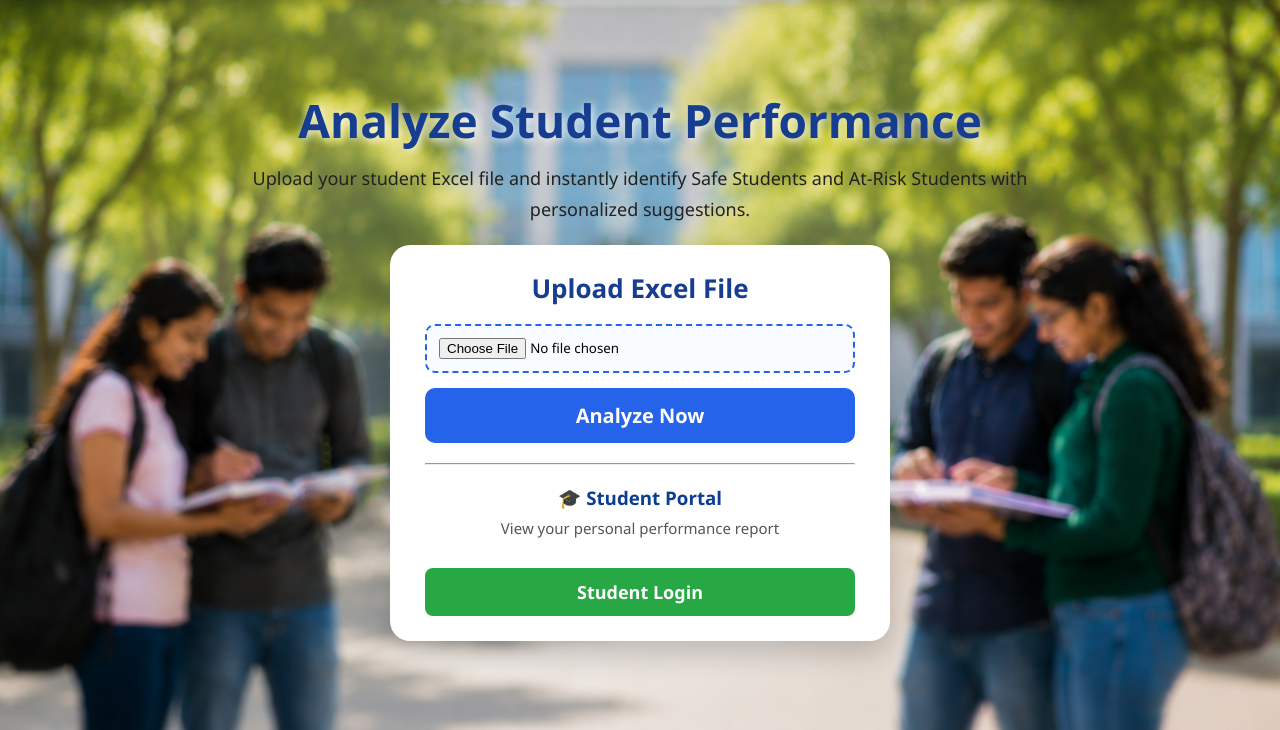
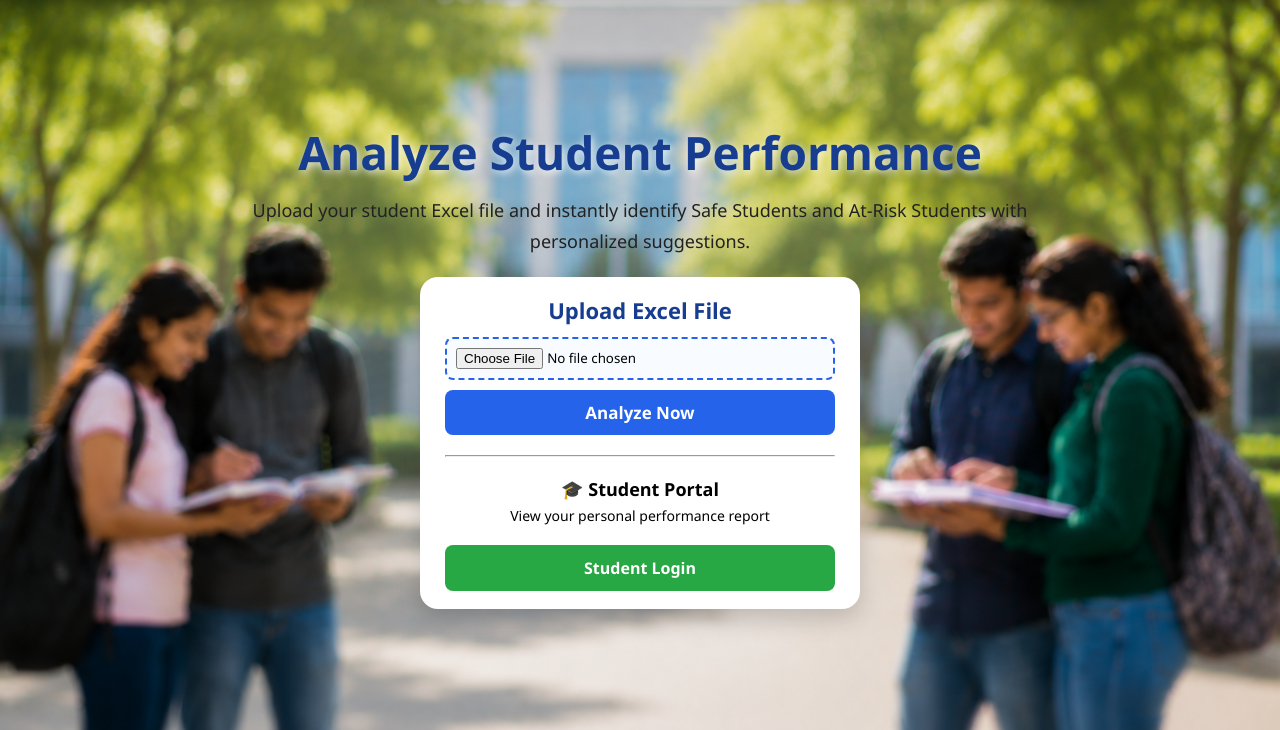
Before and after one commit to gayathri0131/Student-Performance-Analysis, a Flask app: page / in a window 1280 px wide. Shown: the part 70-800 px from the top of the page. Run offline with Flask 3, Linux system fonts and the light colour scheme.

Commit message:
Make home page more compact

```diff
--- a/static/style.css
+++ b/static/style.css
@@ -88,18 +88,17 @@ body{
 =========================== */
 
 .upload-card{
-    width:500px;
+    width:440px;
     background:#fff;
-    border-radius:20px;
-    padding:25px 35px;
-    box-shadow:0 12px 30px rgba(0,0,0,.20);
+    border-radius:18px;
+    padding:18px 25px;
+    box-shadow:0 10px 25px rgba(0,0,0,.18);
 }
-
 .upload-card h2{
     text-align:center;
     color:#173d91;
-    margin-bottom:18px;
-    font-size:26px;
+    font-size:22px;
+    margin-bottom:12px;
 }
 
 /* ===========================
@@ -108,9 +107,9 @@ body{
 
 input[type=file]{
     width:100%;
-    padding:12px;
+    padding:9px;
     border:2px dashed #2563eb;
-    border-radius:10px;
+    border-radius:8px;
     background:#f8fbff;
     cursor:pointer;
 }
@@ -121,13 +120,13 @@ input[type=file]{
 
 button{
     width:100%;
-    margin-top:15px;
-    padding:14px;
+    margin-top:10px;
+    padding:11px;
     border:none;
-    border-radius:10px;
+    border-radius:8px;
     background:#2563eb;
     color:#fff;
-    font-size:20px;
+    font-size:17px;
     font-weight:bold;
     cursor:pointer;
     transition:.3s;
@@ -248,20 +247,20 @@ button:hover{
     width:120px;
 }
 .student-login{
-    margin-top:20px;
+    margin-top:15px;
     text-align:center;
 }
 
 .student-login h3{
-    color:#0b3d91;
-    margin-bottom:8px;
+    margin-bottom:5px;
+    font-size:18px;
 }
 
 .student-login p{
-    color:#555;
-    font-size:15px;
-    margin-bottom:15px;
+    font-size:14px;
+    margin-bottom:10px;
 }
+
 
 .student-btn{
     width:100%;
@@ -270,7 +269,7 @@ button:hover{
     color:white;
     border:none;
     border-radius:8px;
-    font-size:18px;
+    font-size:16px;
     cursor:pointer;
     transition:.3s;
 }
```
